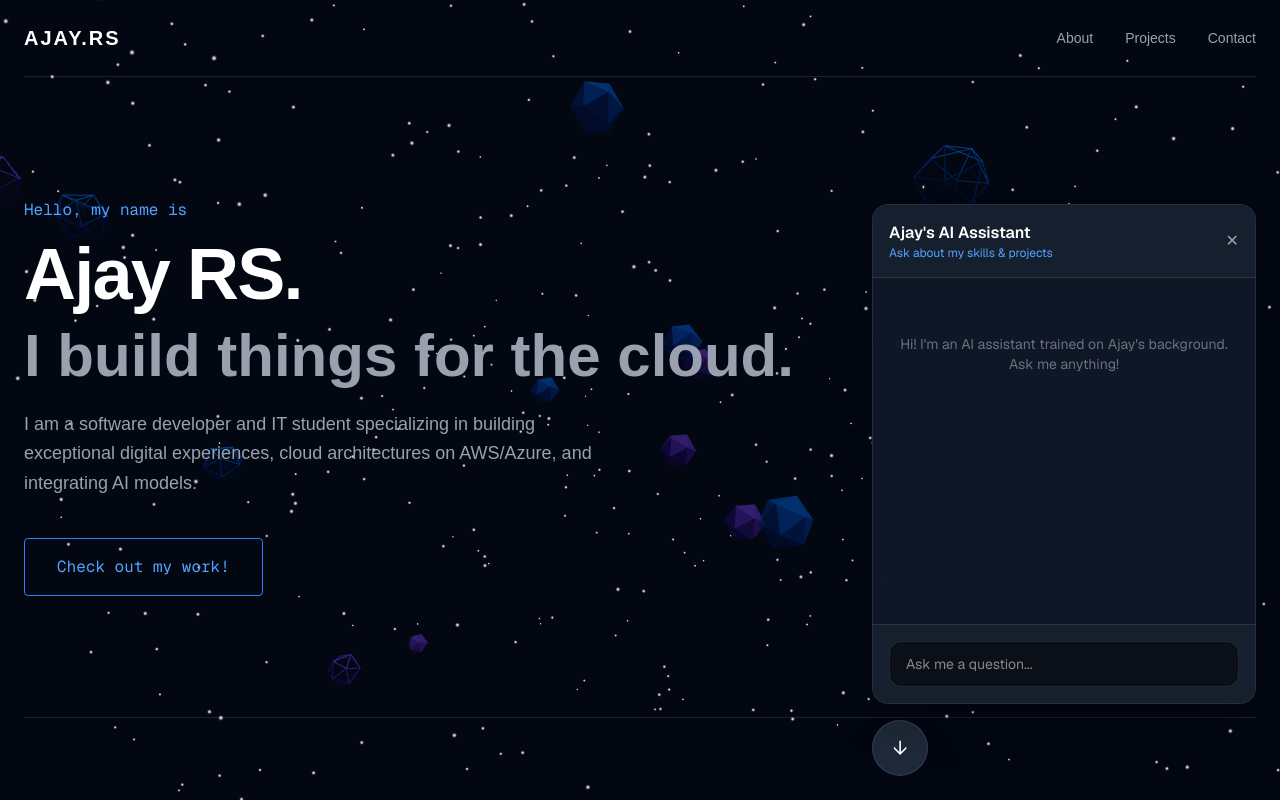
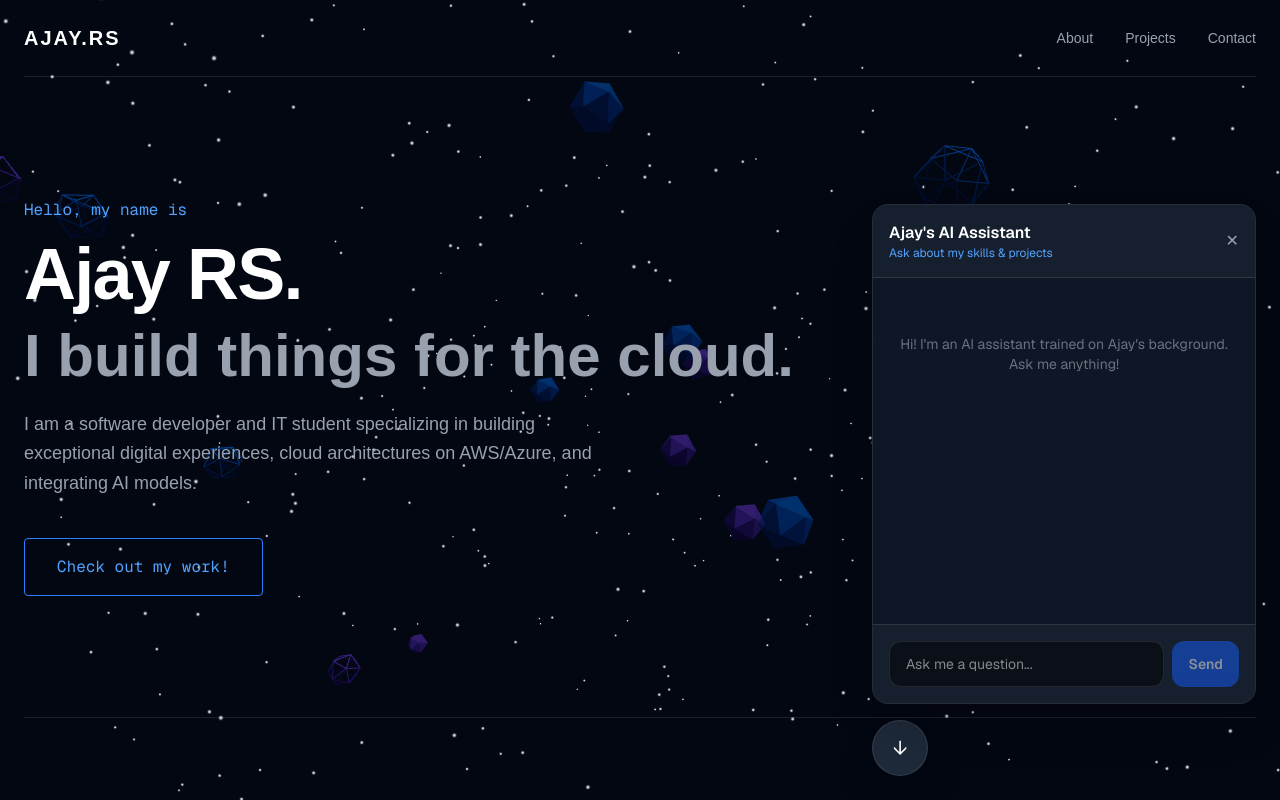
Before and after one commit to AjayyIT/ajay-portfolio, a Next.js app: page / in a window 1280 px wide. Both pictures are taken after a click on the button 1228 px from the left and 748 px from the top of the page. Shown: the top 800 px of the page. Built offline with nearby package versions, Linux system fonts and the light colour scheme.

Commit message:
fix: add send button and enter key listener to chat form

```diff
--- a/components/ChatWidget.tsx
+++ b/components/ChatWidget.tsx
@@ -80,14 +80,29 @@ export default function ChatWidget() {
           </div>
 
           {/* 3. FOOLPROOF FORM: Bound to our custom local state */}
-          <form onSubmit={handleFormSubmit} className="p-4 bg-gray-800/50 border-t border-white/10">
+          {/* 3. FOOLPROOF FORM: Bound to our custom local state */}
+          <form onSubmit={handleFormSubmit} className="p-4 bg-gray-800/50 border-t border-white/10 flex gap-2">
             <input
               value={inputValue}
               onChange={(e) => setInputValue(e.target.value)}
+              onKeyDown={(e) => {
+                // Force submission when the Enter key is pressed
+                if (e.key === 'Enter') {
+                  e.preventDefault();
+                  handleFormSubmit(e as any);
+                }
+              }}
               placeholder="Ask me a question..."
-              className="w-full bg-black/50 border border-white/10 rounded-xl px-4 py-3 text-white text-sm focus:outline-none focus:border-blue-500 transition-colors"
+              className="flex-1 bg-black/50 border border-white/10 rounded-xl px-4 py-3 text-white text-sm focus:outline-none focus:border-blue-500 transition-colors"
               disabled={isLoading}
             />
+            <button
+              type="submit"
+              disabled={isLoading || !inputValue.trim()}
+              className="bg-blue-600 text-white px-4 py-2 rounded-xl text-sm font-semibold hover:bg-blue-500 transition-colors disabled:opacity-50 disabled:cursor-not-allowed"
+            >
+              Send
+            </button>
           </form>
 
         </div>
```
